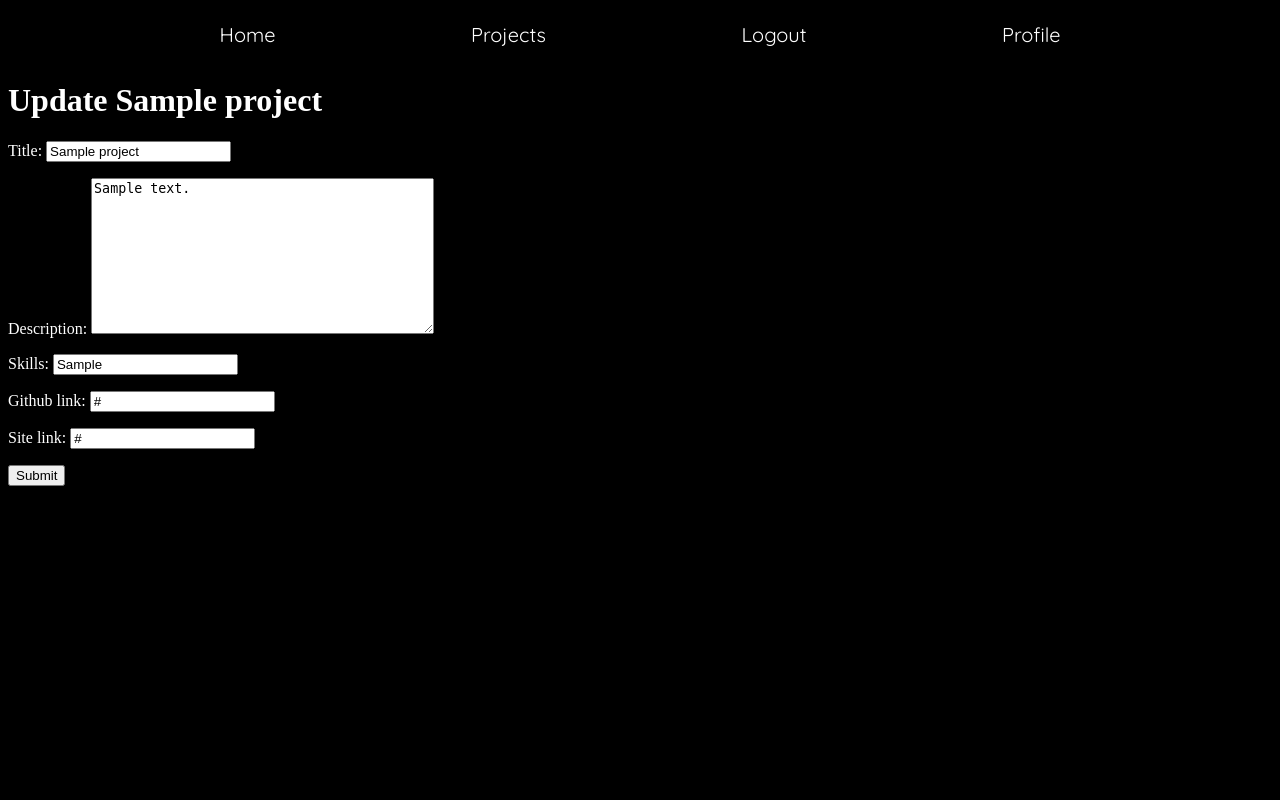
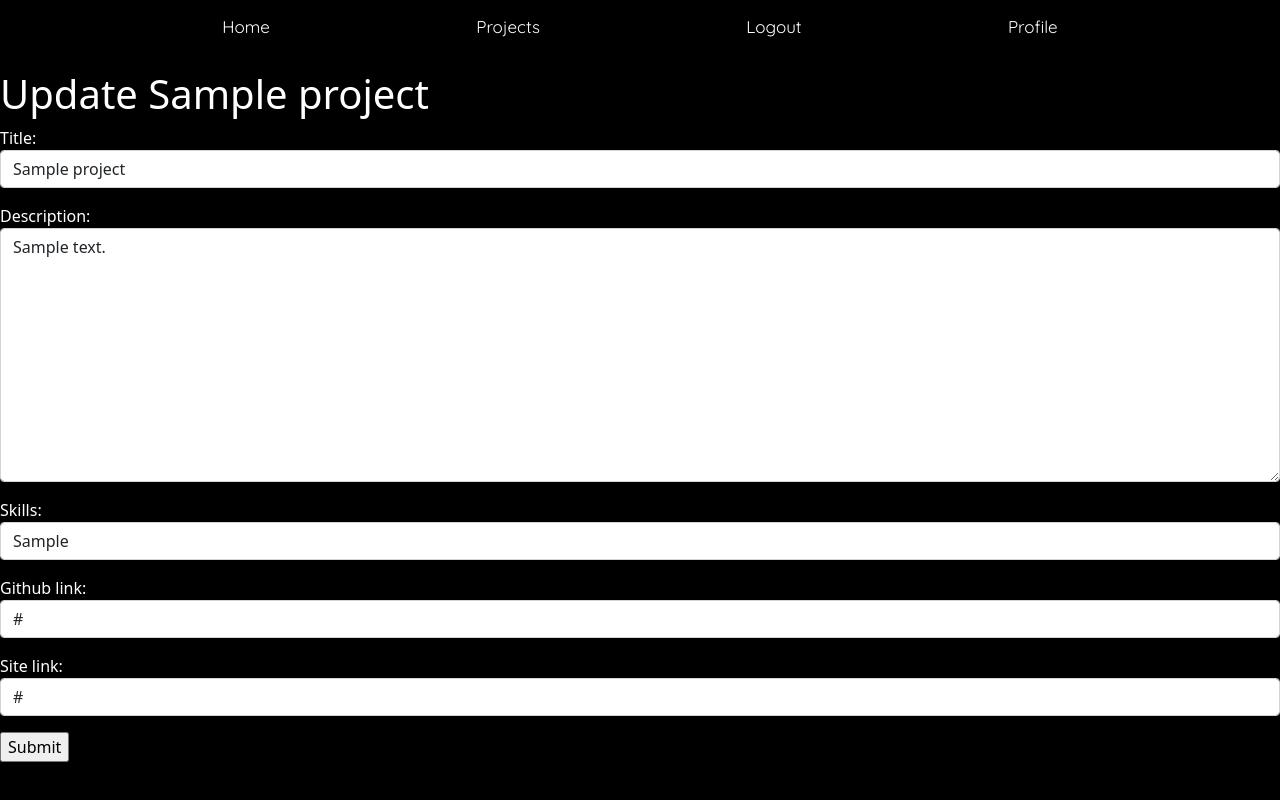
Before and after one commit to Nlopez4/dev_collect, a Django app: page /project/1/update in a window 1280 px wide. Run offline with Django 3.2, Linux system fonts and the light colour scheme; a user stored in the database is signed in; tables that the repository leaves empty hold one stand-in row (values such as "Sample post"); some libraries are stand-ins or nearby versions.

Commit message:
bootstrap project update

```diff
--- a/dev_project/settings.py
+++ b/dev_project/settings.py
@@ -43,6 +43,7 @@ INSTALLED_APPS = [
     'django.contrib.sessions',
     'django.contrib.messages',
     'django.contrib.staticfiles',
+    'bootstrap5',
     'main_app',
 ]
 
--- a/main_app/forms.py
+++ b/main_app/forms.py
@@ -3,12 +3,22 @@ from django.contrib.auth.models import User
 from django.forms import ModelForm
 from .models import Profile, Project
 
-class ProjectForm(ModelForm):
+
+class ProjectForm(forms.ModelForm):
     class Meta:
         model = Project
         fields = ['title', 'description', 'skills', 'github_link', 'site_link']
 
+        widgets = {
+            'title': forms.TextInput(attrs={'class': 'form-control'}),
+            'description': forms.Textarea(attrs={'class': 'form-control'}),
+            'skills': forms.TextInput(attrs={'class': 'form-control'}),
+            'github_link': forms.TextInput(attrs={'class': 'form-control'}),
+            'site_link': forms.TextInput(attrs={'class': 'form-control'}),
+        }
+
+
 class ProfileForm(ModelForm):
     class Meta:
         model = Profile
-        fields = ('name','image', 'email', 'bio', 'github', 'skills')
+        fields = ('name', 'image', 'email', 'bio', 'github', 'skills')
--- a/main_app/static/styles/main.css
+++ b/main_app/static/styles/main.css
@@ -19,16 +19,17 @@ html {
 }
 
 body {
-  background-color: black;
-  color: white;
+  background-color: black !important;
+  color: white !important;
 }
 
 /* NAV */
 .nav-bar {
-  font-size: 20px;
+  font-size: 17px;
   display: flex;
   justify-content: space-evenly;
   padding: 14px 16px;
+  font-family: Josefin Sans;
 }
 
 .splash-link {
@@ -107,8 +108,8 @@ body {
   display: flex;
   flex-wrap: nowrap;
 
-  max-width: 400px;
-  max-height: 1000px;
+  max-width: 400px !important;
+  max-height: 1000px !important;
   margin: 0 auto;
   margin-top: 30vh;
   border: 1px solid white;
@@ -346,3 +347,11 @@ a {
   text-transform: uppercase;
   font-family: Josefin Sans;
 }
+
+/* ======================================== */
+/* PROJECT UPDATE PAGE */
+
+.project-update-container {
+  text-align: center !important;
+  justify-content: center !important;
+}
--- a/main_app/templates/base.html
+++ b/main_app/templates/base.html
@@ -1,5 +1,6 @@
 <!DOCTYPE html>
 {% load static %}
+{% load bootstrap5 %}
 
 <html lang="en">
   <head>
@@ -7,7 +8,10 @@
     <meta http-equiv="X-UA-Compatible" content="IE=edge" />
     <meta name="viewport" content="width=device-width, initial-scale=1.0" />
     <script src="https://code.jquery.com/jquery-3.6.0.min.js" integrity="sha256-/xUj+3OJU5yExlq6GSYGSHk7tPXikynS7ogEvDej/m4=" crossorigin="anonymous"></script>
-      <link rel="stylesheet" href='{% static "styles/main.css" %}' />
+    <link rel="stylesheet" href='{% static "styles/main.css" %}' />
+    <!-- BOOTSTRAP -->
+    <link href="https://cdn.jsdelivr.net/npm/bootstrap@5.1.3/dist/css/bootstrap.min.css" rel="stylesheet" integrity="sha384-1BmE4kWBq78iYhFldvKuhfTAU6auU8tT94WrHftjDbrCEXSU1oBoqyl2QvZ6jIW3" crossorigin="anonymous">
+    <script src="https://cdn.jsdelivr.net/npm/bootstrap@5.1.3/dist/js/bootstrap.bundle.min.js" integrity="sha384-ka7Sk0Gln4gmtz2MlQnikT1wXgYsOg+OMhuP+IlRH9sENBO0LRn5q+8nbTov4+1p" crossorigin="anonymous"></script>
     <script src="{% static 'scripts/main.js' %}" defer></script>
 
 
--- a/main_app/templates/project_update.html
+++ b/main_app/templates/project_update.html
@@ -1,9 +1,12 @@
-{% extends 'base.html' %} {% block content %} {% if user.is_authenticated %}
+{% extends 'base.html' %} {% load bootstrap5 %} {% block content %} {% if user.is_authenticated %}
 {% if user.profile == project.profile %}
 <h1 class="pt-3">Update {{project.title}}</h1>
 
-<form action="" method="post">
-  {% csrf_token %} {{form.as_p}} <input type="submit" value="Submit" />
-</form>
+<div class="form-group" class="project-update-container">
+  <form class="form-group"action="" method="post">
+    {% csrf_token %} {{form.as_p}} <input type="submit" value="Submit" />
+  </form>
+</div>
+
 {% else %} Sorry, only users can edit! {% endif %} {% else %} Sorry, only users
 can edit! {% endif %} {% endblock %}
--- a/main_app/views.py
+++ b/main_app/views.py
@@ -91,7 +91,8 @@ class ProjectCreate(CreateView):
 @method_decorator(login_required, name='dispatch')
 class ProjectUpdate(UpdateView):
     model = Project
-    fields = ['title', 'description', 'skills', 'github_link', 'site_link']
+    form_class = ProjectForm
+    # fields = ['title', 'description', 'skills', 'github_link', 'site_link']
     template_name = "project_update.html"
     success_url = "/project/"
 
```
